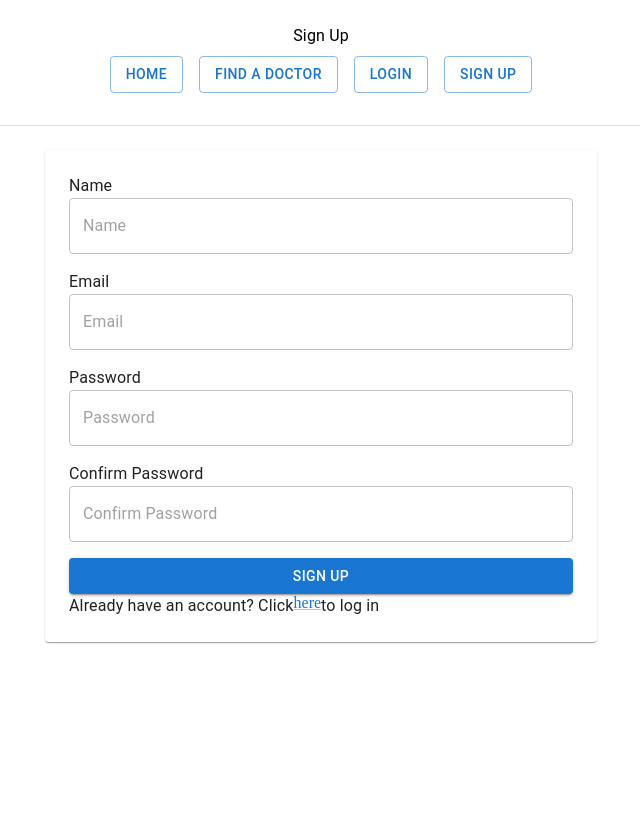
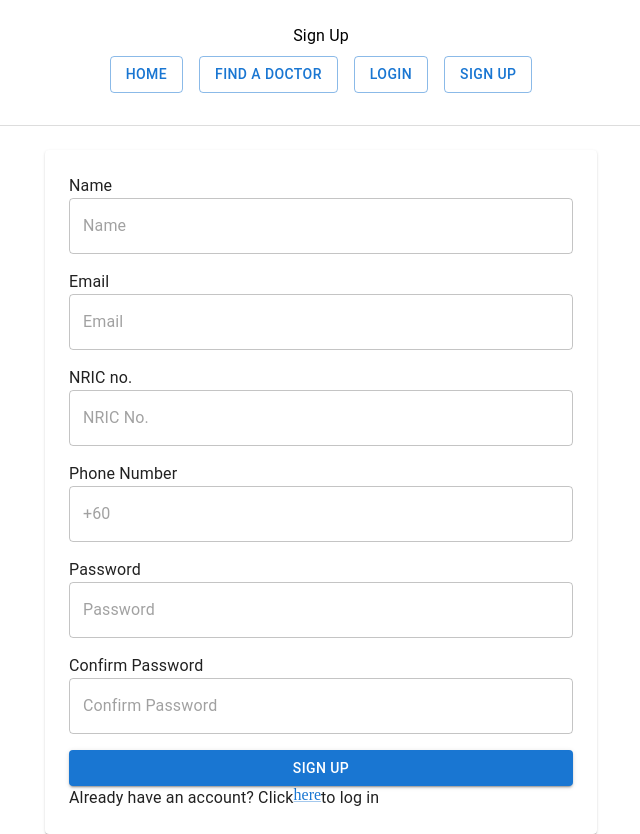
Before and after one commit to JiaLi35/frontend-hospital, a React (Vite) app: page /signup in a window 1280 px wide. Shown: the whole page, without its empty margins (319-959 px from the left). Before the commit the page ends 800 px from the top, so only its background shows below. Built offline with nearby package versions, Linux system fonts and the light colour scheme.

Commit message:
combined add patient info and signup in one page

```diff
--- a/src/api/api_auth.js
+++ b/src/api/api_auth.js
@@ -8,12 +8,3 @@ export const login = async (email, password) => {
   });
   return response.data;
 };
-
-export const signup = async (name, email, password) => {
-  const response = await axios.post(API_URL + "users/signup", {
-    name,
-    email,
-    password,
-  });
-  return response.data;
-};
--- /dev/null
+++ b/src/api/api_patient.js
@@ -0,0 +1,27 @@
+import axios from "axios";
+import { API_URL } from "./constants";
+
+// GET patient profile information based on user_id
+
+// PUT (update) patient profile information
+
+// POST new patient profile information
+export const addPatientProfileAndSignUp = async (
+  name,
+  email,
+  nric,
+  phone_number,
+  password
+) => {
+  const response = await axios.post(
+    API_URL + "patients/new-profile-and-signup",
+    {
+      name,
+      email,
+      nric,
+      phone_number,
+      password,
+    }
+  );
+  return response.data;
+};
--- a/src/pages/FindDoctor.jsx
+++ b/src/pages/FindDoctor.jsx
@@ -5,6 +5,7 @@ import CardContent from "@mui/material/CardContent";
 import CardMedia from "@mui/material/CardMedia";
 import Header from "../components/Header";
 
+// this is where everyone views each doctor
 export default function FindDoctor() {
   return (
     <>
@@ -28,8 +29,8 @@ export default function FindDoctor() {
                 </Typography>
               </CardContent>
               <CardActions>
-                <Button size="small">Share</Button>
-                <Button size="small">Learn More</Button>
+                <Button size="small">View Profile</Button>
+                <Button size="small">Book an Appointment</Button>
               </CardActions>
             </Card>
           </Grid>
@@ -50,8 +51,8 @@ export default function FindDoctor() {
                 </Typography>
               </CardContent>
               <CardActions>
-                <Button size="small">Share</Button>
-                <Button size="small">Learn More</Button>
+                <Button size="small">View Profile</Button>
+                <Button size="small">Book an Appointment</Button>
               </CardActions>
             </Card>
           </Grid>
@@ -72,8 +73,8 @@ export default function FindDoctor() {
                 </Typography>
               </CardContent>
               <CardActions>
-                <Button size="small">Share</Button>
-                <Button size="small">Learn More</Button>
+                <Button size="small">View Profile</Button>
+                <Button size="small">Book an Appointment</Button>
               </CardActions>
             </Card>
           </Grid>
--- a/src/pages/LoginPage.jsx
+++ b/src/pages/LoginPage.jsx
@@ -46,7 +46,7 @@ export default function LoginPage() {
   return (
     <>
       <Header title={"Login"} />
-      <Container maxWidth="sm" sx={{ marginTop: "100px" }}>
+      <Container maxWidth="sm">
         <Paper sx={{ padding: 3 }}>
           <Typography>Email</Typography>
           <Box mb={2}>
--- a/src/pages/SignUpPage.jsx
+++ b/src/pages/SignUpPage.jsx
@@ -9,17 +9,19 @@ import {
 } from "@mui/material";
 import { useState } from "react";
 import Header from "../components/Header";
-import { signup } from "../api/api_auth";
 import validator from "email-validator";
 import { toast } from "sonner";
 import { Link as Links, useNavigate } from "react-router";
 import { useCookies } from "react-cookie";
+import { addPatientProfileAndSignUp } from "../api/api_patient";
 
 export default function SignUpPage() {
   const navigate = useNavigate();
   const [cookies, setCookie, removeCookie] = useCookies(["currentuser"]);
   const [name, setName] = useState("");
   const [email, setEmail] = useState("");
+  const [nric, setNric] = useState("");
+  const [phoneNumber, setPhoneNumber] = useState("");
   const [password, setPassword] = useState("");
   const [confirmPassword, setConfirmPassword] = useState("");
 
@@ -31,13 +33,25 @@ export default function SignUpPage() {
       toast.error("Please use a valid email address");
     } else if (password !== confirmPassword) {
       toast.error("Password and Confirm Password do not match.");
+    } else if (phoneNumber.length > 10) {
+      // if phone number is longer than a certain length, throw an error to input a valid value
+      toast.error("Please enter a valid phone number.");
+    } else if (nric.length > 12) {
+      // if nric no. is longer than a certain length, throw an error to input a valid value
+      toast.error("Please enter a valid IC number.");
     } else {
       try {
-        const userData = await signup(name, email, password);
+        const userData = await addPatientProfileAndSignUp(
+          name,
+          email,
+          nric,
+          phoneNumber,
+          password
+        );
         setCookie("currentuser", userData, {
           maxAge: 60 * 60 * 8, // cookie expires in 8 hours
         });
-        toast.success("Successfully created a new account.");
+        toast.success("Successfully created a new account and patient profile");
         navigate("/");
       } catch (error) {
         console.log(error);
@@ -70,6 +84,40 @@ export default function SignUpPage() {
               value={email}
               onChange={(event) => {
                 setEmail(event.target.value);
+              }}
+            />
+          </Box>
+          <Typography>NRIC no.</Typography>
+          <Box mb={2}>
+            <TextField
+              type="number"
+              placeholder="NRIC No."
+              fullWidth
+              value={nric}
+              onChange={(event) => {
+                setNric(event.target.value);
+              }}
+              onInput={(e) => {
+                e.target.value = e.target.value
+                  .replace(/\D/g, "") // remove non-digits
+                  .slice(0, 12); // limit to 12 digits
+              }}
+            />
+          </Box>
+          <Typography>Phone Number</Typography>
+          <Box mb={2}>
+            <TextField
+              type="number"
+              placeholder="+60"
+              fullWidth
+              value={phoneNumber}
+              onChange={(event) => {
+                setPhoneNumber(event.target.value);
+              }}
+              onInput={(e) => {
+                e.target.value = e.target.value
+                  .replace(/\D/g, "") // remove non-digits
+                  .slice(0, 10); // limit to 12 digits
               }}
             />
           </Box>
```
